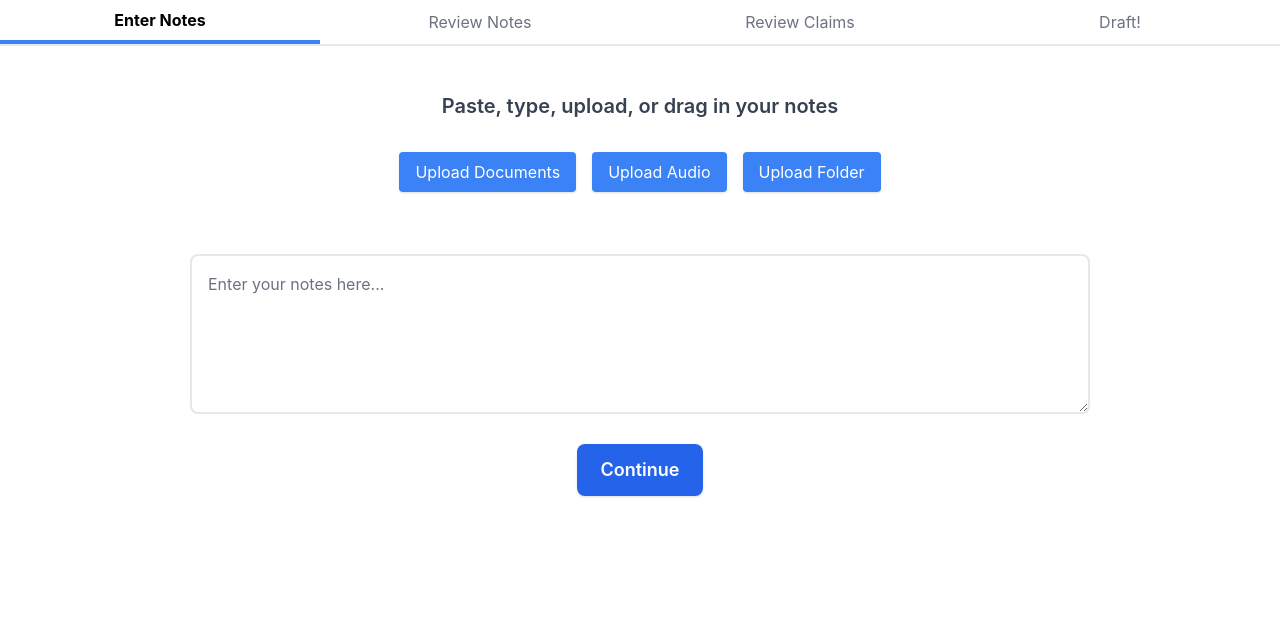
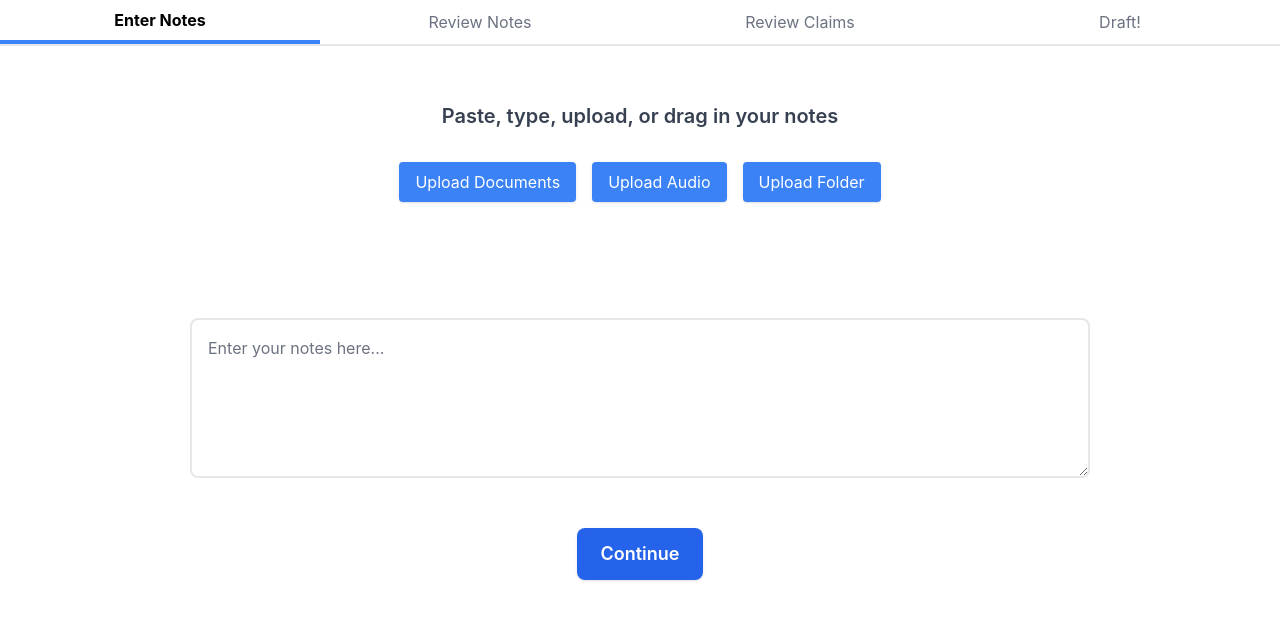
Before and after one commit to AlexeiKorolev/Mako-Frontend, a React (Create React App) app: page /#/app in a window 1280 px wide. Shown: the top 620 px of the page. Built offline with nearby package versions, Linux system fonts and the light colour scheme.

Commit message:
global context

```diff
--- a/src/App.js
+++ b/src/App.js
@@ -2,15 +2,18 @@ import React from 'react';
 import { HashRouter as Router, Routes, Route } from 'react-router-dom';
 import LandingPage from './pages/LandingPage';
 import AppPage from './pages/AppPage';
+import { GlobalProvider } from './context/GlobalContext';
 
 const App = () => {
   return (
+    <GlobalProvider>
       <Router>
         <Routes>
           <Route path="/" element={<LandingPage />} />
           <Route path="/app" element={<AppPage />} />
         </Routes>
       </Router>
+    </GlobalProvider>
   );
 };
 
--- a/src/components/tabs/EnterNotesTab.js
+++ b/src/components/tabs/EnterNotesTab.js
@@ -1,31 +1,34 @@
-import React, { useState } from 'react';
+import React from 'react';
+import { useGlobal } from '../../context/GlobalContext';
 
 export default function EnterNotesTab() {
-    const [selectedFiles, setSelectedFiles] = useState([]);
+    const { notes, setNotes, files, setFiles } = useGlobal();
 
     const handleFileSelect = (e) => {
-        const files = Array.from(e.target.files);
-        setSelectedFiles(prev => [...prev, ...files]);
+        const newFiles = Array.from(e.target.files);
+        setFiles(prev => [...prev, ...newFiles]);
     };
 
     const handleAudioSelect = (e) => {
-        const files = Array.from(e.target.files);
-        setSelectedFiles(prev => [...prev, ...files]);
+        const newFiles = Array.from(e.target.files);
+        setFiles(prev => [...prev, ...newFiles]);
     };
 
     const handleFolderSelect = (e) => {
-        const files = Array.from(e.target.files);
-        setSelectedFiles(prev => [...prev, ...files]);
+        const newFiles = Array.from(e.target.files);
+        setFiles(prev => [...prev, ...newFiles]);
     };
 
     const removeFile = (indexToRemove) => {
-        setSelectedFiles(prev => prev.filter((_, index) => index !== indexToRemove));
+        setFiles(prev => prev.filter((_, index) => index !== indexToRemove));
     };
 
     return (
-        <div className="flex flex-col items-center p-4">
+        <div className="flex flex-col h-screen justify-between p-4">
+            {/* Top Section */}
+            <div className="flex flex-col items-center">
                 {/* Title */}
-            <h1 className="text-xl font-semibold text-gray-700 mt-[30px] mb-8">
+                <h1 className="text-xl font-semibold text-gray-700 mt-[40px] mb-8">
                     Paste, type, upload, or drag in your notes
                 </h1>
 
@@ -71,10 +74,10 @@ export default function EnterNotesTab() {
                 </div>
 
                 {/* File List */}
-            {selectedFiles.length > 0 && (
+                {files.length > 0 && (
                     <div className="w-full max-w-xl mb-8 border rounded-lg p-2 bg-white">
                         <ul className="space-y-2 max-h-[170px] overflow-y-auto pr-2">
-                        {selectedFiles.map((file, index) => (
+                            {files.map((file, index) => (
                                 <li key={index} className="flex justify-between items-center p-2 bg-gray-50 rounded">
                                     <span className="text-gray-700 truncate flex-1">{file.name}</span>
                                     <button
@@ -88,17 +91,23 @@ export default function EnterNotesTab() {
                         </ul>
                     </div>
                 )}
+            </div>
 
+            {/* Bottom Section */}
+            <div className="flex flex-col items-center">
                 {/* Textarea */}
                 <textarea
-                className="w-[900px] h-40 p-4 border-2 border-gray-390 rounded-lg focus:outline-none focus:ring-2 focus:ring-blue-400 mt-[30px] placeholder-gray-500"
+                    value={notes}
+                    onChange={(e) => setNotes(e.target.value)}
+                    className="w-[900px] h-40 p-4 border-2 border-gray-390 rounded-lg focus:outline-none focus:ring-2 focus:ring-blue-400 mb-[50px] mt-[10px] placeholder-gray-500"
                     placeholder="Enter your notes here..."
                 ></textarea>
 
                 {/* Continue Button */}
-            <button className="px-6 py-3 bg-blue-600 text-white rounded-lg shadow hover:bg-blue-700 text-lg font-semibold mt-[30px]">
+                <button className="px-6 py-3 bg-blue-600 text-white rounded-lg shadow hover:bg-blue-700 text-lg font-semibold mb-[250px]">
                     Continue
                 </button>
             </div>
+        </div>
     );
 }
--- /dev/null
+++ b/src/context/GlobalContext.js
@@ -0,0 +1,41 @@
+import React, { createContext, useContext, useState } from 'react';
+
+const GlobalContext = createContext();
+
+export function GlobalProvider({ children }) {
+    const [notes, setNotes] = useState('');
+    const [files, setFiles] = useState([]);
+    const [questions, setQuestions] = useState([]);
+    const [claims, setClaims] = useState([]);
+    const [draft, setDraft] = useState('');
+    const [chat, setChat] = useState([]);
+
+    return (
+        <GlobalContext.Provider
+            value={{
+                notes,
+                setNotes,
+                files,
+                setFiles,
+                questions,
+                setQuestions,
+                claims,
+                setClaims,
+                draft,
+                setDraft,
+                chat,
+                setChat,
+            }}
+        >
+            {children}
+        </GlobalContext.Provider>
+    );
+}
+
+export function useGlobal() {
+    const context = useContext(GlobalContext);
+    if (!context) {
+        throw new Error('useGlobal must be used within a GlobalProvider');
+    }
+    return context;
+}
```
Lines whose indentation alone changed are shown as unchanged.
